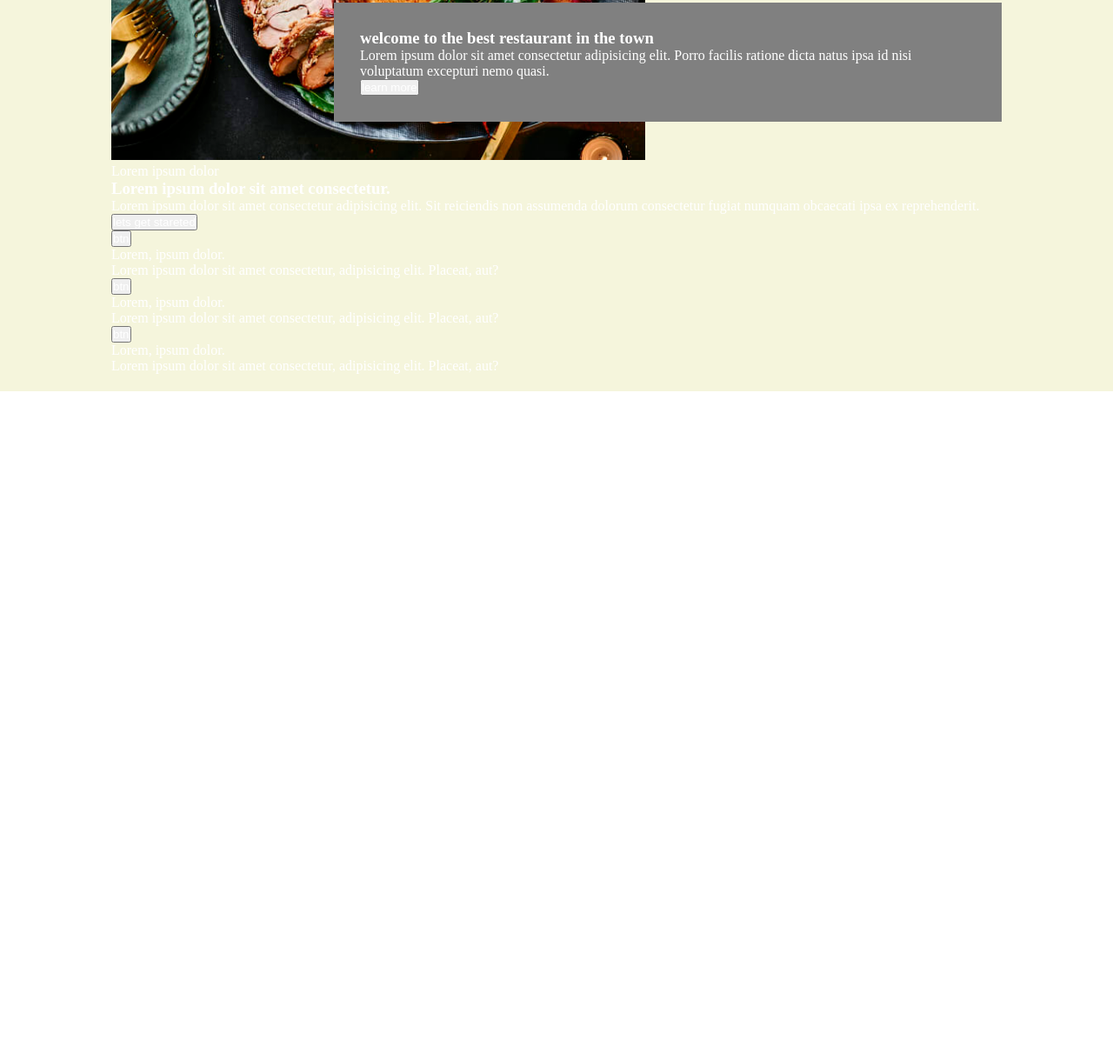
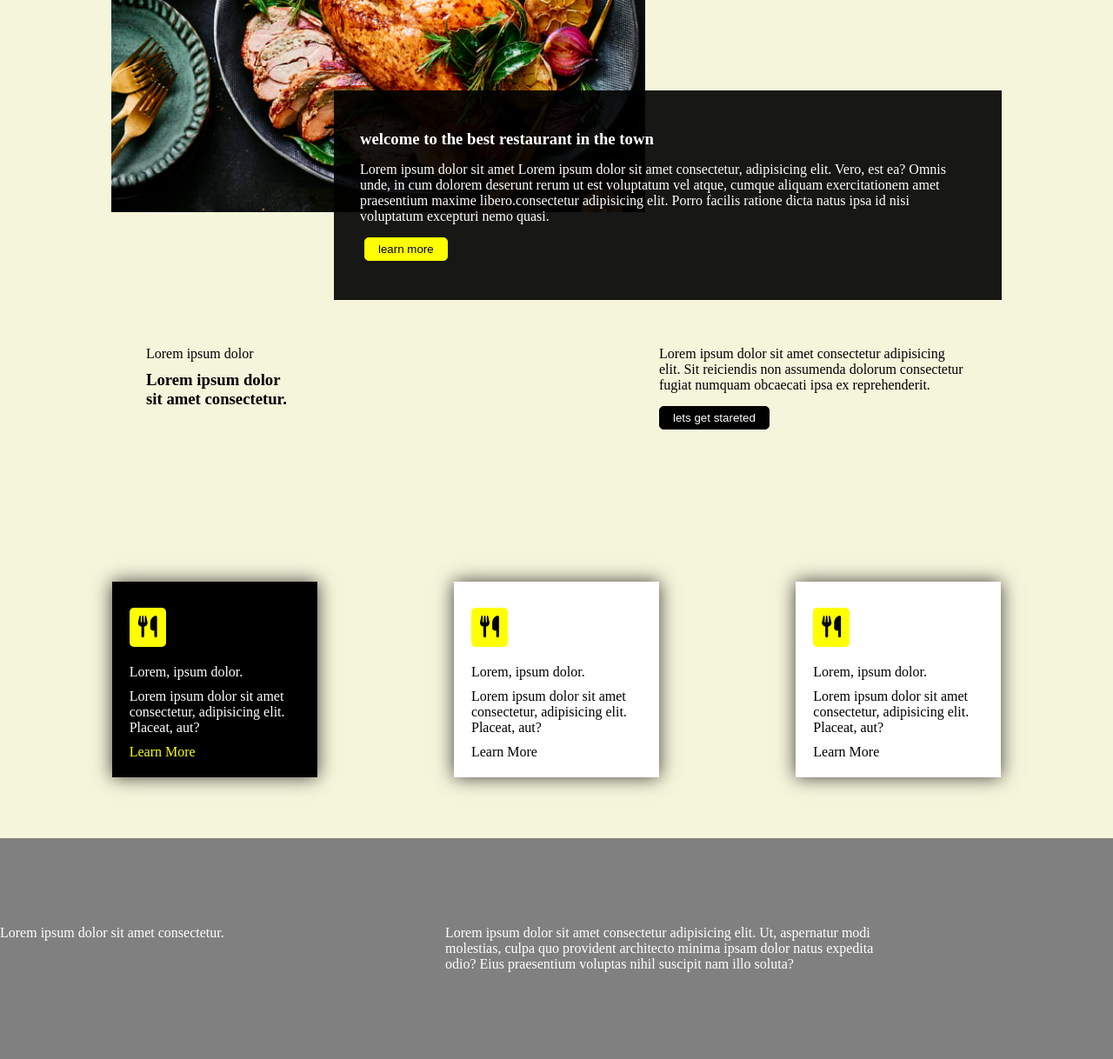
Before and after one commit to Daneeshkhani/food-web-temp, a plain HTML site: page index.html in a window 1280 px wide. Shown: the part 802-2020 px from the top of the page at 87% size. Before the commit the page ends 1252 px from the top, so only its background shows below. Drawn offline with Linux system fonts and the light colour scheme.

Commit message:
added container3

```diff
--- a/index.html
+++ b/index.html
@@ -4,7 +4,14 @@
     <meta charset="UTF-8" />
     <meta name="viewport" content="width=device-width, initial-scale=1.0" />
     <title>Document</title>
-    <link rel="stylesheet" href="style.css">
+    <link rel="stylesheet" href="style.css" />
+    <link
+      rel="stylesheet"
+      href="https://cdnjs.cloudflare.com/ajax/libs/font-awesome/6.6.0/css/all.min.css"
+      integrity="sha512-Kc323vGBEqzTmouAECnVceyQqyqdsSiqLQISBL29aUW4U/M7pSPA/gEUZQqv1cwx4OnYxTxve5UMg5GT6L4JJg=="
+      crossorigin="anonymous"
+      referrerpolicy="no-referrer"
+    />
     <style>
       * {
         padding: 0;
@@ -14,11 +21,10 @@
       }
       .header {
         text-align: center;
-        align-items: center;
-        background-image: url(img/297327022\ \(1\).jpg);
+        background-image: url(img/297327022.jpg);
         background-color: rgba(0, 0, 0, 0.733);
         background-blend-mode: overlay;
-
+        padding: 20px 0;
       }
       .nav {
         display: flex;
@@ -74,7 +80,7 @@
         color: white;
         align-items: center;
       }
-      .h-menu>button{
+      .h-menu > button {
         color: black;
         background-color: yellow;
         border: 1px solid yellow;
@@ -82,14 +88,14 @@
         margin-left: 20px;
         padding: 6px 25px;
       }
-      .h-menu>p{
+      .h-menu > p {
         color: white;
         font-size: 22px;
         padding: 0 15px;
         margin-right: 15px;
         font-weight: bold;
       }
-      input{
+      input {
         background: transparent;
       }
     </style>
@@ -98,17 +104,29 @@
     <div class="header">
       <div class="nav">
         <div class="logo">Good Taste</div>
-        <div style="font-size: 20px; align-items: center; display: flex;">
+        <div style="font-size: 20px; align-items: center; display: flex">
           <a href="">Home</a>
           <a href="">Service</a>
           <a href="">Menu</a>
           <a href="">About</a>
           <a href="">Contact</a>
         </div>
-        <div style="color: black; background-color: yellow; padding: 5px 10px; border-radius: 5px;">Contact Us</div>
+        <div
+          style="
+            color: black;
+            background-color: yellow;
+            padding: 5px 10px;
+            border-radius: 5px;
+          "
+        >
+          Contact Us
+        </div>
       </div>
       <div class="head-content">
-        <h1 class="tag-line">Fresh Flavors <br /> <span style="color: yellow;">Made With Love</span></h1>
+        <h1 class="tag-line">
+          Fresh Flavors <br />
+          <span style="color: yellow">Made With Love</span>
+        </h1>
         <p class="desc">
           Lorem ipsum dolor sit amet consectetur adipisicing elit. <br />
           Autem ea deserunt nobis? Modi doloremque animi quae, magni numquam
@@ -116,8 +134,10 @@
           nobis in neque quod optio.
         </p>
         <div class="h-btn">
-          <button style="color: black; background-color: yellow;">Your Reservation</button>
-          <button style="background: transparent;">Your Reservation</button>
+          <button style="color: black; background-color: yellow">
+            Your Reservation
+          </button>
+          <button style="background: transparent">Your Reservation</button>
         </div>
       </div>
       <div class="h-menu">
@@ -131,40 +151,76 @@
 
     <div class="container1">
       <div class="img1">
-        <img src="img/MS_FD_F01C_29420636_NC_X_EC_0.jpeg" alt="">
+        <img src="img/MS_FD_F01C_29420636_NC_X_EC_0.jpeg" alt="" />
       </div>
       <div class="imgspan1">
-        <h3>welcome to the best restaurant in the town </h3>
-        <p>Lorem ipsum dolor sit amet consectetur adipisicing elit. Porro facilis ratione dicta natus ipsa id nisi voluptatum excepturi nemo quasi.</p>
+        <h3>welcome to the best restaurant in the town</h3>
+        <p>
+          Lorem ipsum dolor sit amet Lorem ipsum dolor sit amet consectetur,
+          adipisicing elit. Vero, est ea? Omnis unde, in cum dolorem deserunt
+          rerum ut est voluptatum vel atque, cumque aliquam exercitationem amet
+          praesentium maxime libero.consectetur adipisicing elit. Porro facilis
+          ratione dicta natus ipsa id nisi voluptatum excepturi nemo quasi.
+        </p>
         <button>learn more</button>
       </div>
-      <div>
+    </div>
+    <div class="container2">
+      <div class="left">
         <p>Lorem ipsum dolor</p>
-        <h3>Lorem ipsum dolor sit amet consectetur.</h3>
+        <h3>Lorem ipsum dolor <br />sit amet consectetur.</h3>
       </div>
-      <div>
-        <p>Lorem ipsum dolor sit amet consectetur adipisicing elit. Sit reiciendis non assumenda dolorum consectetur fugiat numquam obcaecati ipsa ex reprehenderit.</p>
+      <div class="right">
+        <p>
+          Lorem ipsum dolor sit amet consectetur adipisicing elit. Sit
+          reiciendis non assumenda dolorum consectetur fugiat numquam obcaecati
+          ipsa ex reprehenderit.
+        </p>
         <button>lets get stareted</button>
+      </div>
+    </div>
+    <div class="card-div1">
+      <div class="card1" style="background-color: black">
+        <i
+          style="color: rgb(0, 0, 0)"
+          class="icon fas fa-utensils"
+          style="color: white"
+        ></i>
+        <p class="card-head" style="color: white">Lorem, ipsum dolor.</p>
+        <p class="card-desc" style="color: white">
+          Lorem ipsum dolor sit amet consectetur, adipisicing elit. Placeat,
+          aut?
+        </p>
+        <a style="color: yellow" href="" class="card-btn">Learn More</a>
+      </div>
+      <div class="card1">
+        <i class="icon fas fa-utensils"></i>
+        <p class="card-head">Lorem, ipsum dolor.</p>
+        <p class="card-desc">
+          Lorem ipsum dolor sit amet consectetur, adipisicing elit. Placeat,
+          aut?
+        </p>
+        <a href="" class="card-btn">Learn More</a>
+      </div>
+      <div class="card1">
+        <i class="icon fas fa-utensils"></i>
+        <p class="card-head">Lorem, ipsum dolor.</p>
+        <p class="card-desc">
+          Lorem ipsum dolor sit amet consectetur, adipisicing elit. Placeat,
+          aut?
+        </p>
+        <a href="" class="card-btn">Learn More</a>
+      </div>
+    </div>
 
+    <div class="container3">
+      <div class="left">
+       <p>Lorem ipsum dolor sit amet consectetur.</p>
       </div>
-
-      <div class="card-div1">
-        <div class="card1">
-          <button>btn </button>
-          <p>Lorem, ipsum dolor.</p>
-          <p>Lorem ipsum dolor sit amet consectetur, adipisicing elit. Placeat, aut?</p>
-        </div>
-        <div class="card1">
-          <button>btn </button>
-          <p>Lorem, ipsum dolor.</p>
-          <p>Lorem ipsum dolor sit amet consectetur, adipisicing elit. Placeat, aut?</p>
-        </div>
-        <div class="card1">
-          <button>btn </button>
-          <p>Lorem, ipsum dolor.</p>
-          <p>Lorem ipsum dolor sit amet consectetur, adipisicing elit. Placeat, aut?</p>
-        </div>
-
+      <div class="right">
+        <p>
+          Lorem ipsum dolor sit amet consectetur adipisicing elit. Ut, aspernatur modi molestias, culpa quo provident architecto minima ipsam dolor natus expedita odio? Eius praesentium voluptas nihil suscipit nam illo soluta?
+        </p>
       </div>
     </div>
   </body>
--- a/style.css
+++ b/style.css
@@ -6,20 +6,107 @@
     display: flex;
     flex-direction: column;
     justify-content: center;
+    position: relative;
 
 }
 .img1{
-
+    position: relative;
+    margin: 20px 0;
 }
 .img1>img{
     width: 60%;
-    /* position: relative; */
     margin-top: 60px;
 }
 .imgspan1{
     position: absolute;
     width: 60%;
-    background-color: gray;
+    background-color: rgba(0, 0, 0, 0.904);
     padding: 30px;
     left: 30%;
+    top: 370px;
 }
+.imgspan1>button{
+    color: black;
+    background-color: yellow;
+    padding: 5px 15px;
+    border-radius: 5px;
+    border: 1px solid yellow;
+    margin: 15px 5px;
+}
+.imgspan1>h3{
+    margin: 15px 0;
+}
+.container2{
+    background-color: beige;
+    padding: 100px 50px;
+    display: flex;
+    justify-content:space-around ;
+    color: black;
+
+}
+.container2>.left{
+    /* display: inline-block; */
+    width: 30%;
+    color: black;
+}
+.container2>.right{
+    /* display: inline-block; */
+    width: 30%;
+    color: black;
+}
+.container2>.left>p,.container2>.left>h3{
+    color: black;
+    margin: 10px 0;
+}
+.container2>.right>p{
+    color: black;
+    margin: 10px 0;
+}
+.container2>.right>button{
+    background-color: black;
+    margin: 5px 0;
+    padding: 5px 15px;
+    border: 1px solid black;
+    border-radius: 5px;
+
+}
+.card-div1{
+    background-color: beige;
+    display: flex;
+    justify-content: space-around;
+    padding:50px;
+}
+.card1{
+    margin: 10px 20px;
+    width: 20%;
+    border: none;
+    padding: 20px;
+    margin: 20px;
+    background-color: white;
+    box-shadow: 0px 0px 20px 0px rgba(0,0,0,0.75);
+}
+.icon,.card-head,.card-desc,.card-btn{
+    margin: 10px 0;
+    color: black;
+    text-decoration: none;
+}
+.icon{
+    color: black;
+    background-color: yellow;
+    padding: 10px;
+    border-radius: 5px;
+    font-size: 25px;
+}
+.container3{
+    background-color: grey;
+    display: flex;
+    padding: 100px 0;
+
+}
+.container3>.left{
+    width: 40%;
+
+}
+.container3>.right{
+    width: 40%;
+}
```
